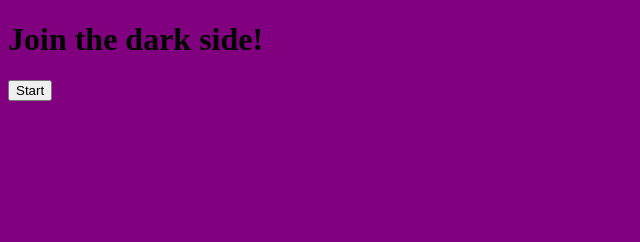
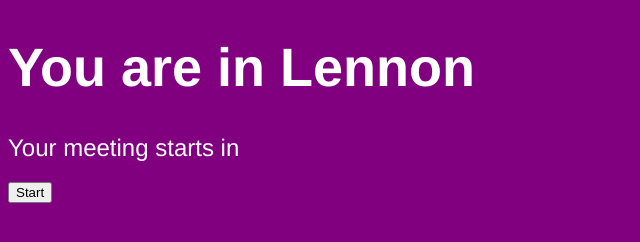
Before and after one commit to omichelsen/meetbox-chrome, a website with bundled scripts: page index.html in a window 1280 px wide. Shown: the whole page, without its empty margins (0-640 px from the left). Built offline with nearby package versions, Linux system fonts and the light colour scheme.

Commit message:
Styling.

```diff
--- a/index.html
+++ b/index.html
@@ -6,7 +6,9 @@
 </head>
 <body>
 
-<h1>Join the dark side!</h1>
+<h1>You are in Lennon</h1>
+
+<h2>Your meeting starts in</h2>
 
 <p><button id="start">Start</button></p>
 
--- a/styles.css
+++ b/styles.css
@@ -1,3 +1,13 @@
 body {
 	background: purple;
+	color: #fff;
+	font-family: HelveticaNeue-Medium, 'Helvetica Neue Medium', 'Helvetica Neue', Helvetica, Arial, sans-serif;
 }
+
+h1 {
+	font-size: 54px;
+}
+
+h2 {
+	font-weight: normal;
+}
```
